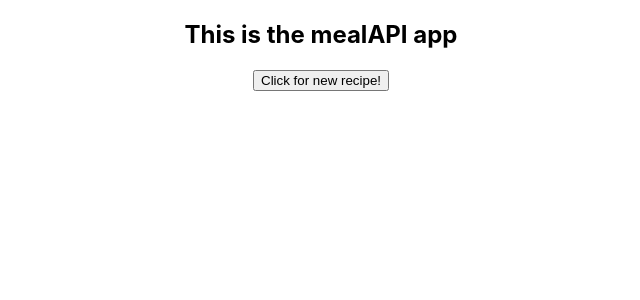
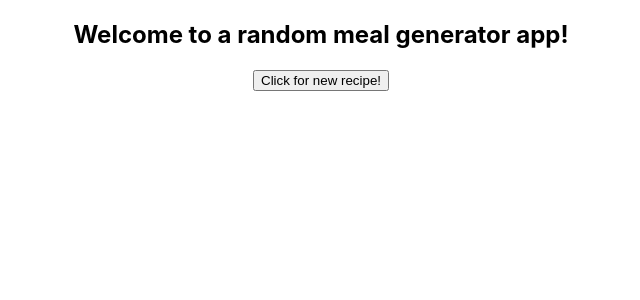
Before and after one commit to twdykes7/consume-mealAPI, a React (Create React App) app: page / in a window 1280 px wide. Shown: the top 300 px of the page, without its empty margins (319-959 px from the left). Built offline with nearby package versions, Linux system fonts and the light colour scheme.

Commit message:
Change description of app

```diff
--- a/src/App.js
+++ b/src/App.js
@@ -27,7 +27,7 @@ function App() {
   return (
     <div className="App">
       <section>
-        <h1>This is the mealAPI app</h1>
+        <h1>Welcome to a random meal generator app!</h1>
         <button onClick={fetchMealHandler}>Click for new recipe!</button>
       </section>
       <Meal meal={meal}/>
```
